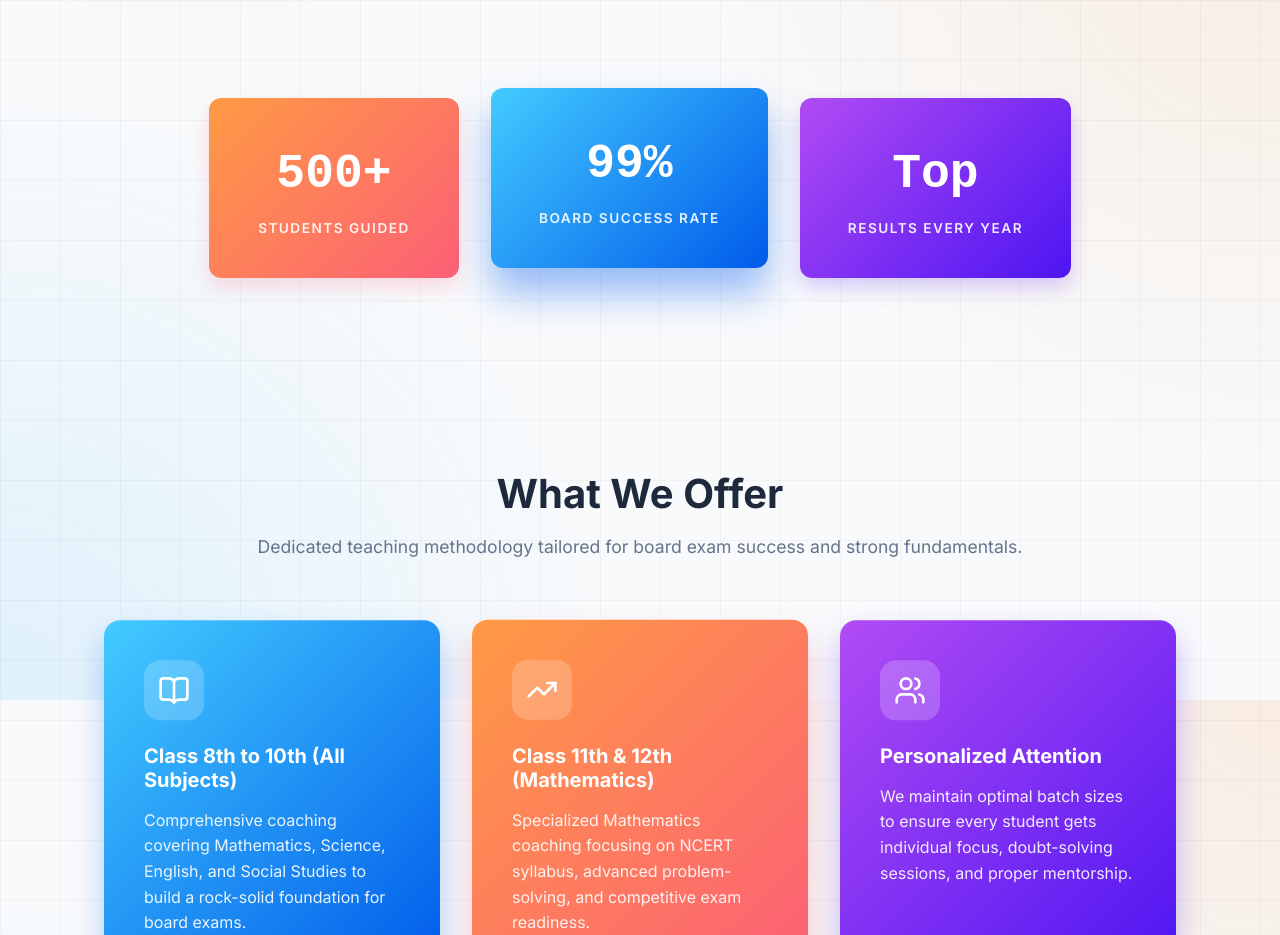
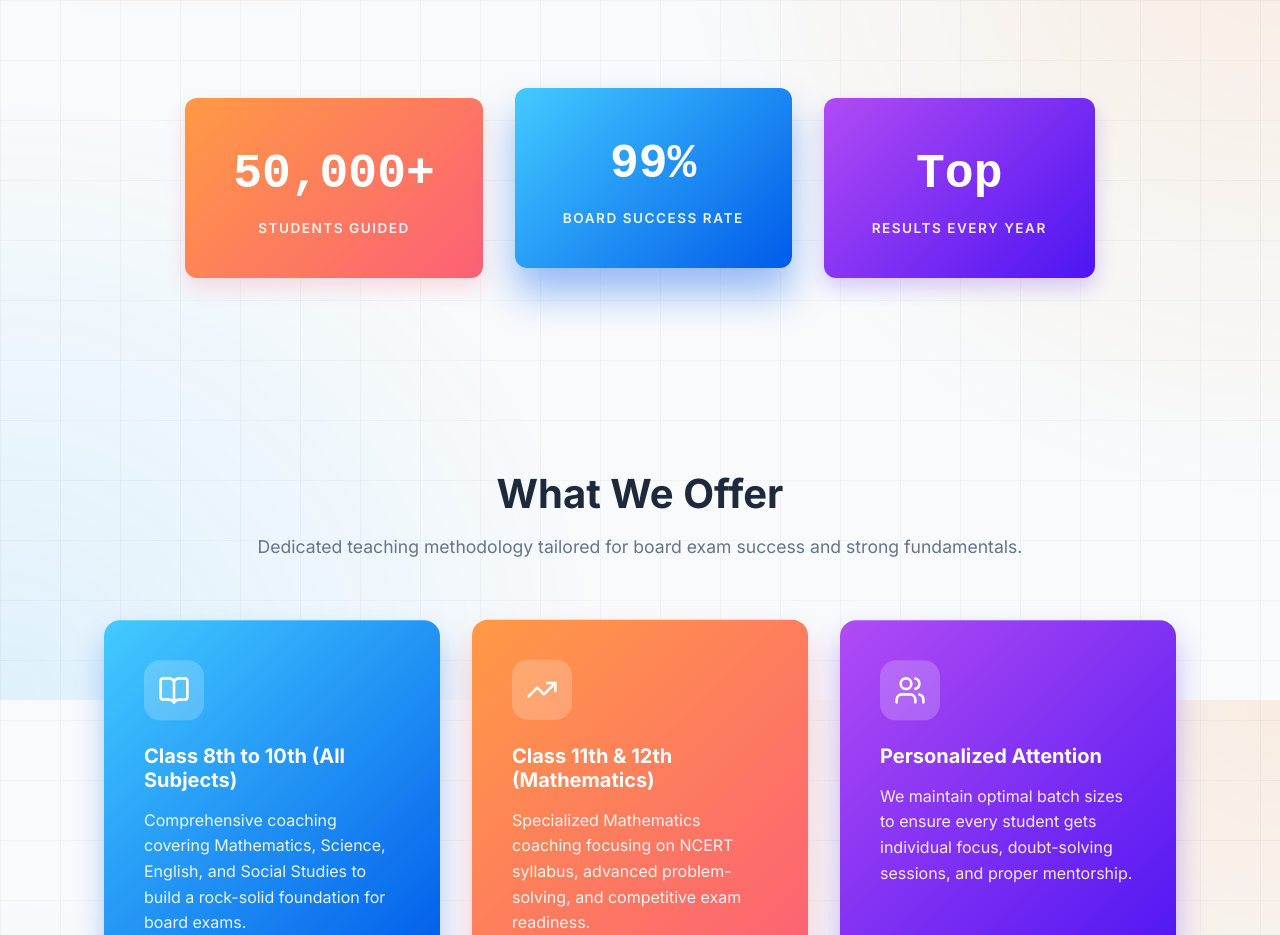
Before and after one commit to ayushprajapati45576-lang/A.P.-Coaching-Classes, a React (Vite) app in the folder frontend/: page / in a window 1280 px wide. Shown: the part 900-1835 px from the top of the page. Built offline with nearby package versions, Linux system fonts and the light colour scheme.

Commit message:
student update

```diff
--- a/frontend/src/pages/Home.jsx
+++ b/frontend/src/pages/Home.jsx
@@ -90,7 +90,7 @@ const Home = () => {
           variants={containerVariants}
         >
           <motion.div variants={itemVariants} className={styles.statItem}>
-            <div className={styles.statValue}>500+</div>
+            <div className={styles.statValue}>50,000+</div>
             <div className={styles.statLabel}>Students Guided</div>
           </motion.div>
           <motion.div variants={itemVariants} className={styles.statItem}>
```
